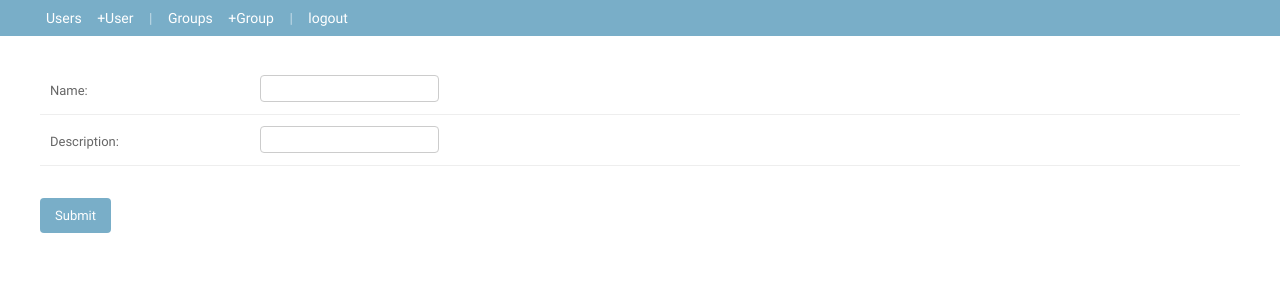
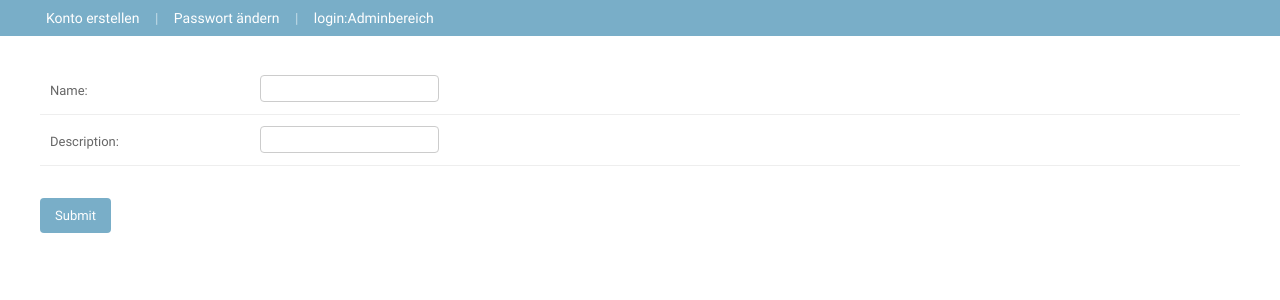
Before and after one commit to glanzel/discourseAdmin, a Django app: page /group_create/ in a window 1280 px wide. Shown: the part 33-333 px from the top of the page. Run offline with Django 3.2, Linux system fonts and the light colour scheme.

Commit message:
ui verbesserungen

```diff
--- a/discourseAdmin/templates/user/create.html
+++ b/discourseAdmin/templates/user/create.html
@@ -2,6 +2,7 @@
 {% extends "discourse_base.html" %}
 
 {% block content %}
+    <h3> Neuen Benutzer erstellen </h3> <br>
     <div id="add-form-div">
         <form action="{% url 'create_user' %}" method="POST" id="add-form">
                 <div id="form-fields" class="wide aligned module">
--- a/discourseAdmin/templates/user/login.html
+++ b/discourseAdmin/templates/user/login.html
@@ -4,7 +4,7 @@
 
 {% block content %}
     <div class="item">
-    <h4> Login to Discourse </h4>
+    <h3> Login to Discourse </h3>
         <br />
         <div id="add-form-div" >
             <form action="{% url 'discourse_sso' %}?sso={{sso}}&sig={{sig}}" method="POST" id="add-form">
@@ -16,5 +16,8 @@
             </form>
         </div>
     </div>
+    <br><br>
+    <a href="{% url 'create_user' %}"> Noch kein Account? Jetzt ein neues Konto erstellen</a>
+
 
 {% endblock %}
--- a/discourseAdmin/urls.py
+++ b/discourseAdmin/urls.py
@@ -12,7 +12,7 @@ urlpatterns = (
     path('group/<int:id>/', views.group_details, name='group-details'),
     path('group/<int:id>/delete/', views.group_delete, name='group-delete'),
 
-    path('', views.user_list, name='user-list'),
+    path('', views.create_user, name='create_user'),
     path('user/', views.user_list, name='user-list'),
     path('user/<int:id>/', views.user_details, name='user-details'),
     path('user/<int:id>/delete/', views.user_delete, name='user-delete'),
@@ -24,6 +24,7 @@ urlpatterns = (
     path('user/<int:user_id>/activate', views.activate_user, name='activate_user'),
     path('user/<int:user_id>/deactivate', views.deactivate_user, name='deactivate_user'),
     path('create_user', views.create_user, name='create_user'),
+
     path('user/<int:user_id>/add_to_group/<int:group_id>', views.add_user_to_group, name='add_user_to_group'),
     path('user/<int:user_id>/delete_from_group/<int:group_id>', views.delete_user_from_group, name='delete_user_from_group'),
 
--- a/dsso/templates/base.html
+++ b/dsso/templates/base.html
@@ -62,13 +62,18 @@
     <!-- END Header -->
     {% block breadcrumbs %}
     <div class="breadcrumbs">
+    {% if user.is_authenticated  %}
     <a href="{% url 'user-list' %}">{% trans 'Users' %}</a>
-
     <a href="{% url 'create_user' %}">{% trans '+User' %}</a>
     <span>|</span>
-
     <a href="{% url 'group-list' %}">{% trans 'Groups' %}</a>
     <a href="{% url 'group-create' %}">{% trans '+Group' %}</a>
+    {% else %}
+    <a href="{% url 'create_user' %}">{% trans 'Konto erstellen' %}</a>
+    <span>|</span>
+    <a href="#">{% trans 'Passwort ändern' %}</a>
+
+    {% endif %}
     {% if user.is_active and user.is_superuser %}
         <span>|</span>
         <a href="{% url 'import_dgroups' %}">{% trans 'Import Groups' %}</a>
@@ -77,7 +82,11 @@
         <a href="{% url 'admin:index' %}">{% trans 'Django-Admin' %}</a>
     {% endif %}
     <span>|</span>
-    <a href="{% url 'admin:logout' %}">{% trans 'logout' %}</a>
+    {% if user.is_authenticated  %}
+        <a href="{% url 'admin:logout' %}">{% trans 'logout' %}</a>
+    {% else %}
+        <a href="{% url 'admin:login' %}">{% trans 'login:Adminbereich' %}</a>
+    {% endif %}
 
     {% if title %} &rsaquo; {{ title }}{% endif %}
     </div>
```
